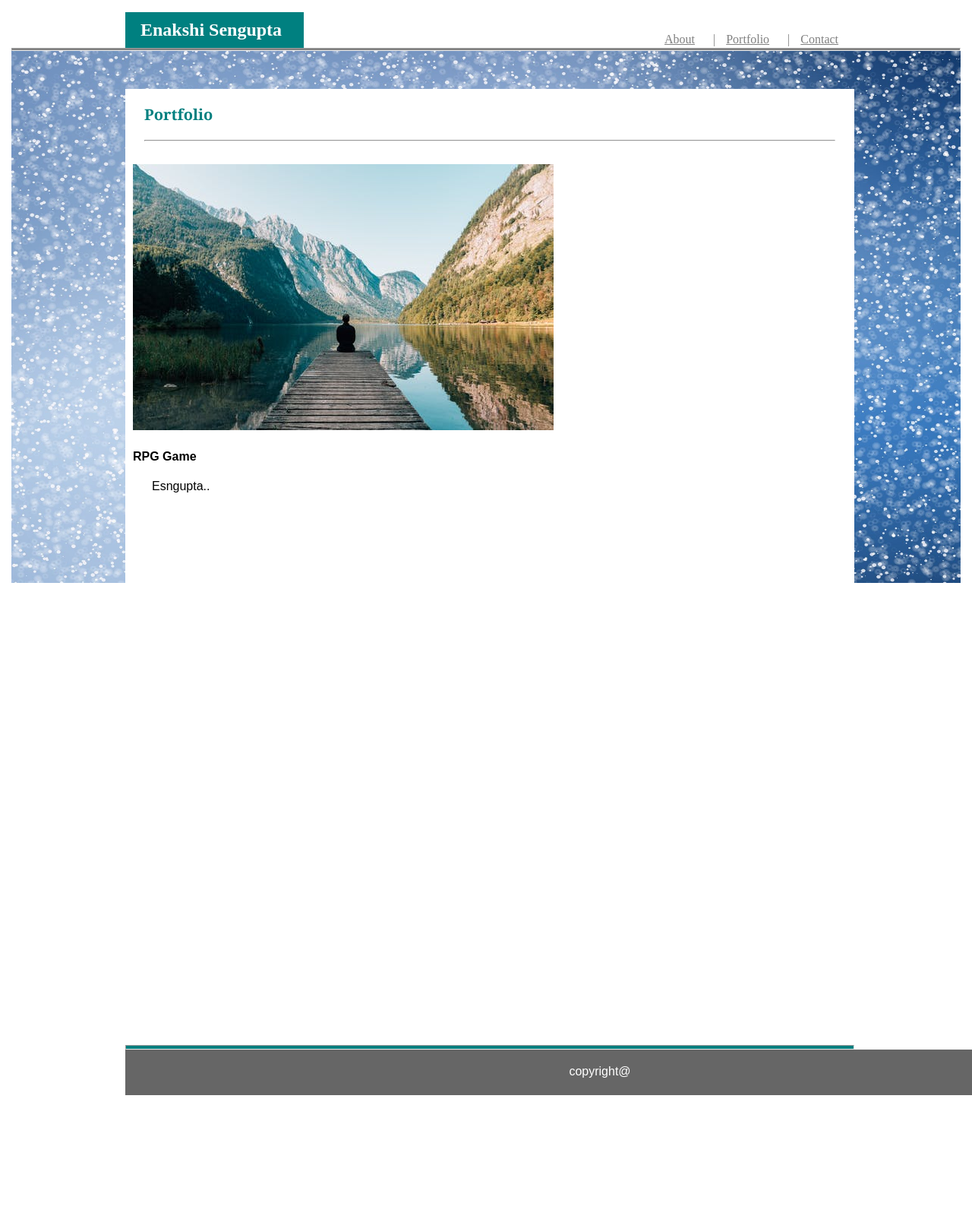
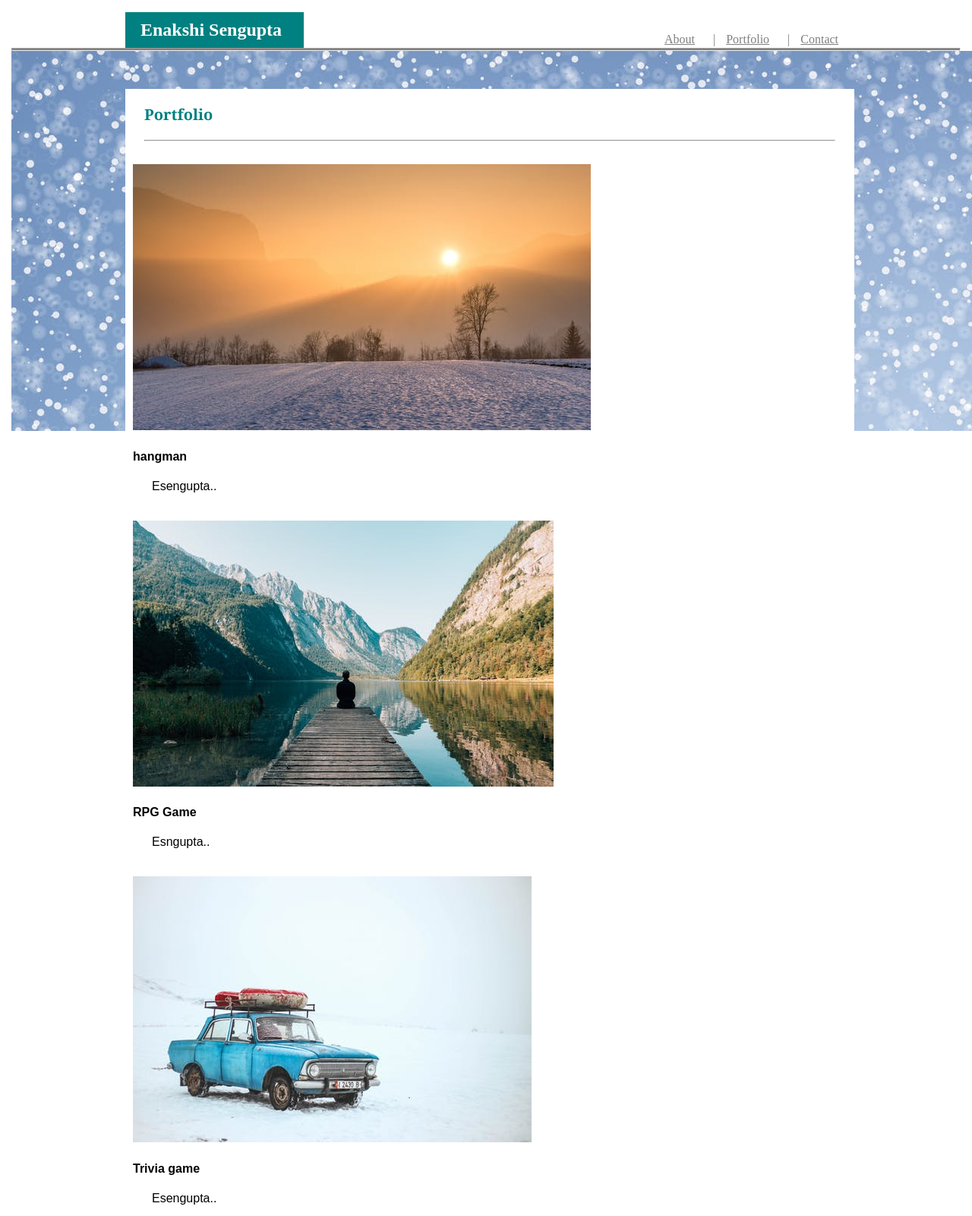
Before and after one commit to esengupta/basic_portfolio, a plain HTML site: page portfolio.html in a window 1280 px wide. Shown: the top 1600 px of the page at 76% size. Before the commit the page ends 1451 px from the top, so only its background shows below. Drawn offline with Linux system fonts and the light colour scheme.

Commit message:
updated basic_portfolio

```diff
--- a/Assets/css/style.css
+++ b/Assets/css/style.css
@@ -68,6 +68,7 @@ body
 
 .container
 {
+  background-image: url(../images/image1.jpeg);
   width: 1360px;
   height: 500px;
   position: absolute;
--- a/portfolio.html
+++ b/portfolio.html
@@ -30,8 +30,7 @@
 
         <div class="container">
 
-        <img class="bgimagesize" src="Assets/images/image1.jpeg"></img>
-        </div>
+        <!-- <img class="bgimagesize" src="Assets/images/image1.jpeg"></img> -->
 
         <div class="container4">
             <h2 class="aboutme">Portfolio</h2>
@@ -39,21 +38,21 @@
             <hr id="hr2">
 
             <div class="row">
-                    <div class="column hangman">
+                    <div class="col-6 hangman">
                       <div class="content">
                         <img src="Assets/images/pf6.jpeg">
                         <h4>hangman</h4>
                         <p>Esengupta..</p>
                       </div>
                     </div>
-                    <div class="rpg game">
+                    <div class="col-6 rpg game">
                       <div class="content">
                       <img src="Assets/images/pf2.jpeg">
                         <h4>RPG Game</h4>
                         <p>Esngupta..</p>
                       </div>
                     </div>
-                    <div class="column triva game">
+                    <div class="col-6 triva game">
                       <div class="content">
                       <img src="Assets/images/pf3.jpeg">
                         <h4>Trivia game</h4>
@@ -61,26 +60,27 @@
                       </div>
                     </div>
 
-                    <div class="column Rutgers info widges">
+                    <div class="col-6 Rutgers info widges">
                       <div class="content">
                         <img src="Assets/images/pf4.jpeg">
                         <h4>Rutgers Info Widges</h4>
                         <p>Esengupta..</p>
                       </div>
                     </div>
-                    <div class="column rock paper Scissors">
+                    <div class="col-6 rock paper Scissors">
                       <div class="content">
                       <img src="Assets/images/pf5.jpeg">
                         <h4>Rock paper Scissors</h4>
                         <p>Esengupta..</p>
                       </div>
                     </div>
+        </div>
+        <hr id="hr3">
 
-          <hr id="hr3">
+      <div class= "footer">
 
-        <div class= "footer">
-
-            <p2>copyright@</p2>
+          <p2>copyright@</p2>
+      </div>
         </div>
       </body>
 </html>
```
